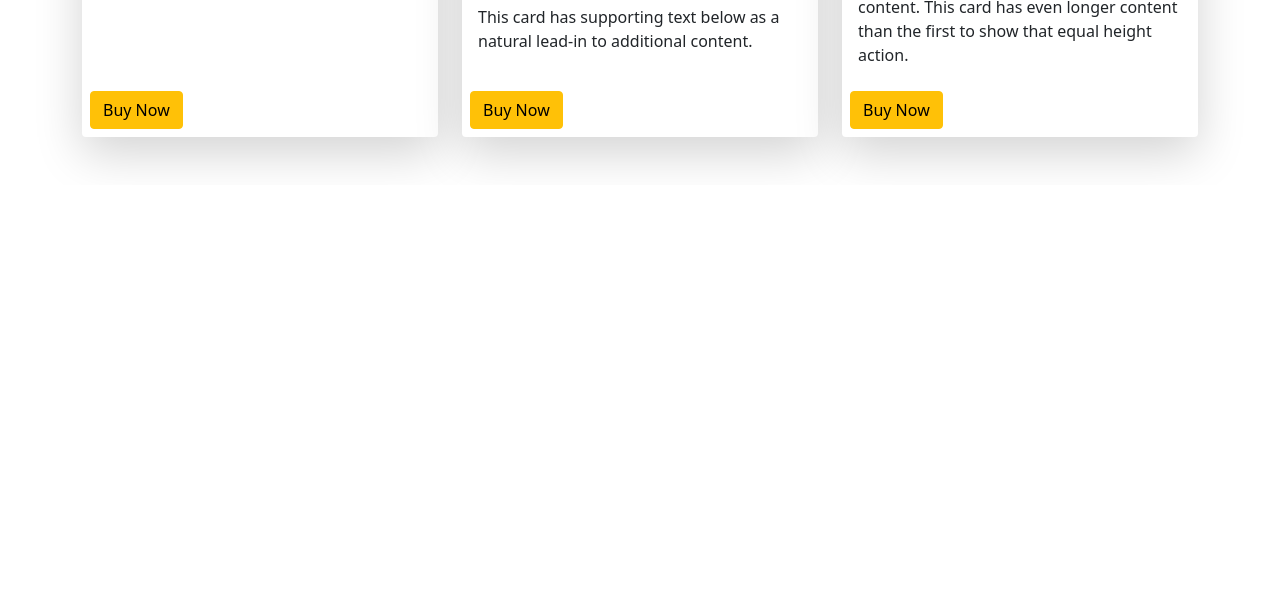
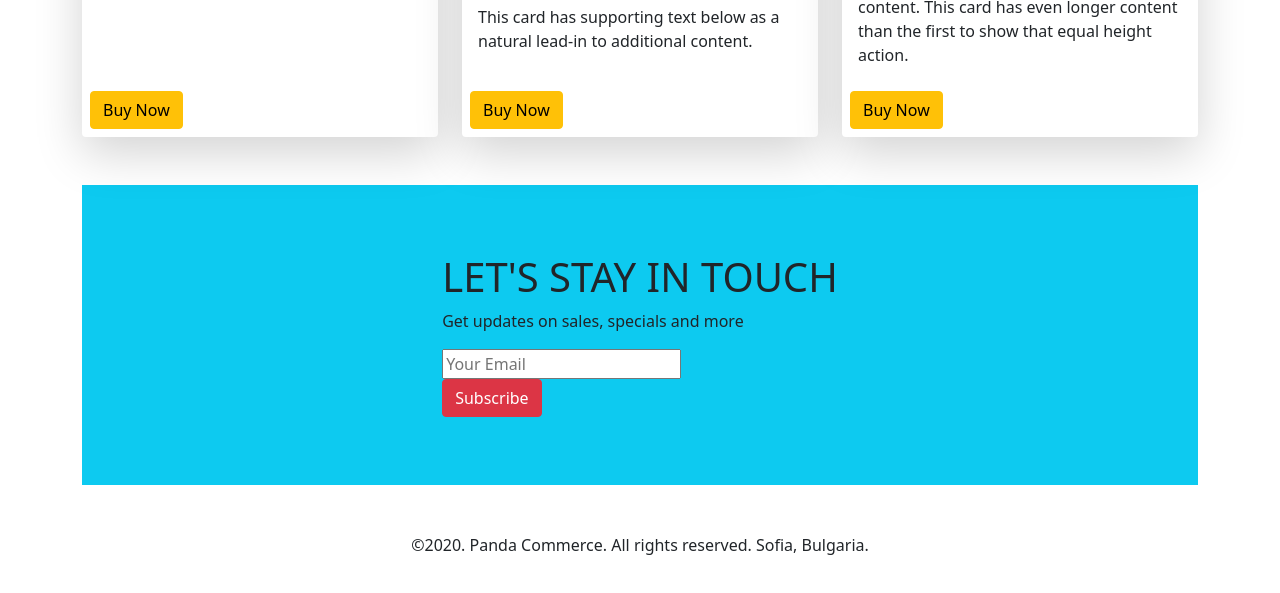
Before and after one commit to MohammadIqbalHossain/panda-commerce-bootstrap, a plain HTML site: page index.html in a window 1280 px wide. Shown: the part 1828-2421 px from the top of the page. Before the commit the page ends 2013 px from the top, so only its background shows below. Drawn offline with nearby package versions, Linux system fonts and the light colour scheme.

Commit message:
footer and subscribe section added

```diff
--- a/index.html
+++ b/index.html
@@ -142,7 +142,7 @@
 
             <!-------x-------Categories------x--------->
 
-            <!------------------cards section ---------------->
+            <!------------------shoes section ---------------->
 
 
             <section class="container my-5">
@@ -192,7 +192,9 @@
 
 
 
-            <!------------------cards section ---------------->
+            <!------------------shoes section ---------------->
+
+            <!------------------bags section ---------------->
 
             <section class="container my-5">
                 <h2 class="my-5">Backpack</h2>
@@ -238,6 +240,31 @@
                   </div>
 
             </section>
+            <!---------x---------bags section -------x--------->
+
+            <!------------------subscribe section ---------------->
+
+
+            <section class="container rounded-5">
+                <div style="height: 300px;" class="d-flex bg-info justify-content-center align-items-center">
+                  <div>
+                    <h1>LET'S STAY IN TOUCH</h1>
+                    <p>Get updates on sales, specials and more</p>
+                    <input type="text" placeholder="Your Email">
+                    <br>
+                    <button class="btn btn-danger">Subscribe</button>
+                 </div>
+               </div>
+            </section>
+
+            <footer class="my-5">
+                <p class="text-center">©2020. Panda Commerce. All rights reserved. Sofia, Bulgaria.</p>
+            </footer>
+
+
+
+
+            <!-----x-------------subscribe section ----x------------>
 
         </main>
 
```
